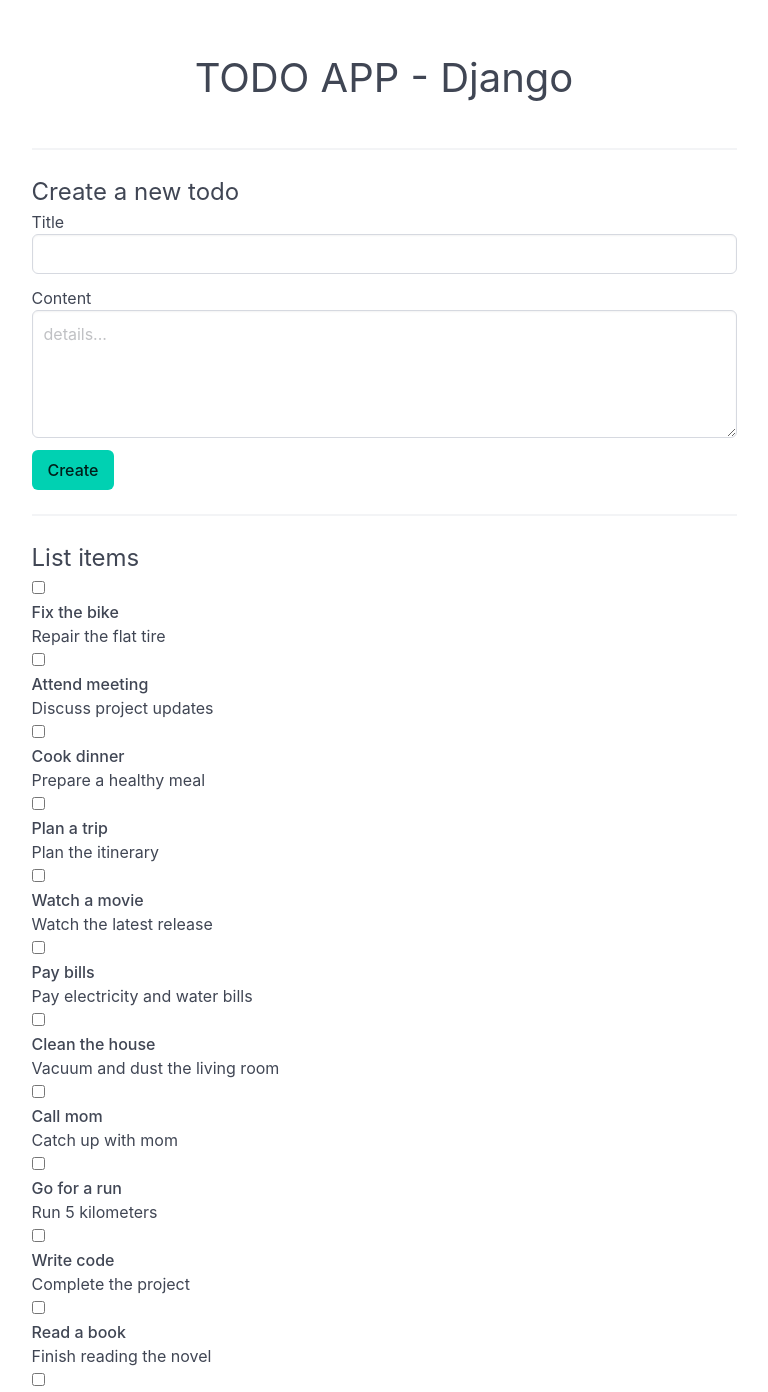
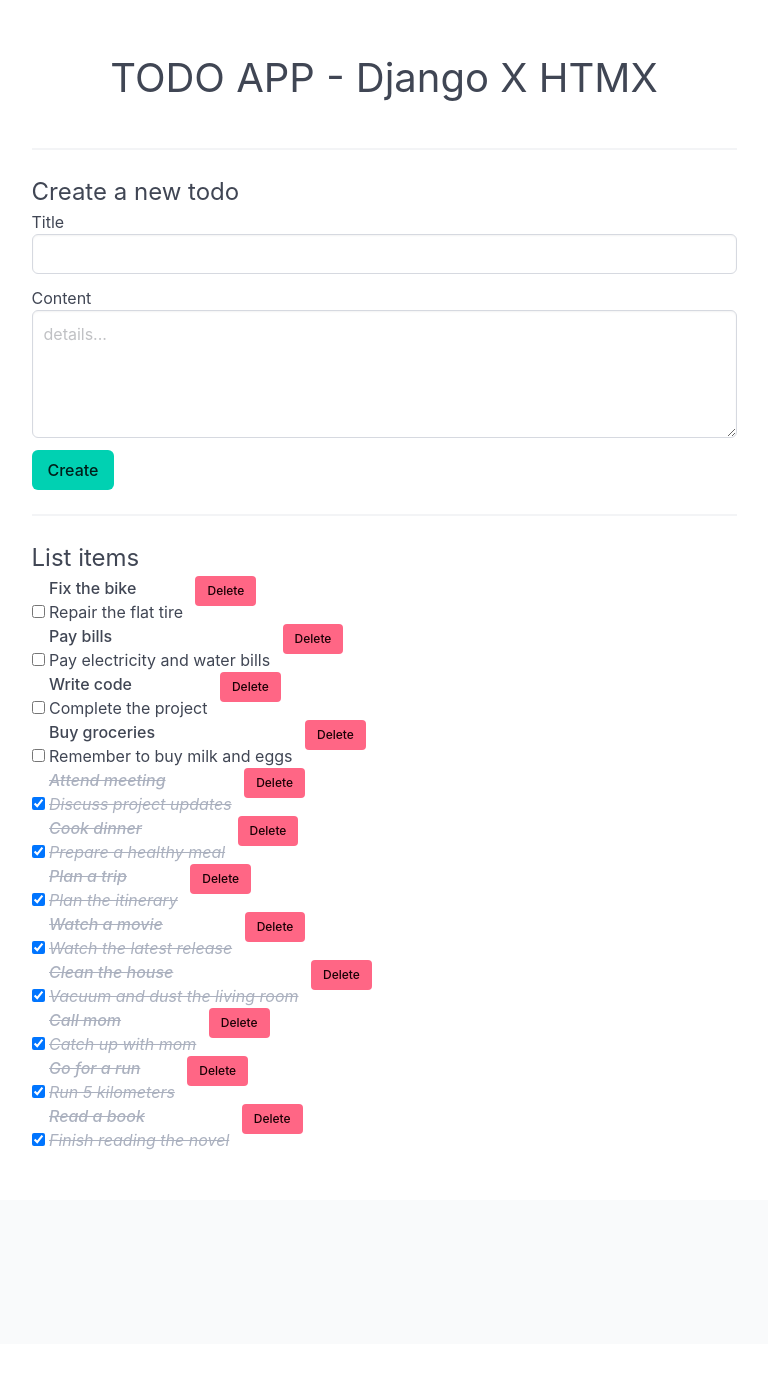
Before and after one commit to aycarl/django-todo, a Django app: page / in a window 1280 px wide. Shown: the top 1392 px of the page, without its empty margins (256-1024 px from the left). After the commit the page ends 1150 px from the top, so only its background shows below. Run offline with Django 4.2, Linux system fonts and the light colour scheme; data comes from the database, SQL or seed files in the repository.

Commit message:
refactor: update docker-compose, rename createdAt to created_at in models, and enhance todo views and templates with HTMX integration

```diff
--- a/todo/models.py
+++ b/todo/models.py
@@ -5,10 +5,10 @@
     title = models.CharField(max_length=256)
     content = models.TextField()
     completed = models.BooleanField(default=False)
-    createdAt = models.DateTimeField(auto_now_add=True)
+    created_at = models.DateTimeField(auto_now_add=True) # Renamed from createdAt
 
     class Meta:
-        ordering = ['-createdAt']
+        ordering = ['-created_at'] # Updated to use renamed field
         managed = True
         verbose_name = 'Todo'
         verbose_name_plural = 'Todos'
--- /dev/null
+++ b/todo/templates/todo/_todo_item.html
@@ -0,0 +1,24 @@
+<div id="todo-item-{{ todo.id }}">
+    <input aria-label="Toggle todo"
+           type="checkbox"
+           name="completed"
+           hx-post="{% url 'todo:toggle' todo.id %}"
+           hx-target="#todo-list"
+           hx-swap="innerHTML"
+           {% if todo.completed %}checked{% endif %}
+    />
+    <div class="is-inline-block {% if todo.completed %}has-text-grey-light is-italic{% endif %}"
+         {% if todo.completed %}
+             style="text-decoration: line-through;"
+         {% endif %}>
+        <h3 class="has-text-weight-medium">{{ todo.title }}</h3>
+        <p>{{ todo.content }}</p>
+    </div>
+    <button class="button is-danger is-small ml-2"
+            hx-delete="{% url 'todo:delete_todo' todo.id %}"
+            hx-target="#todo-item-{{ todo.id }}"
+            hx-swap="outerHTML"
+            hx-confirm="Are you sure you want to delete this todo?">
+        Delete
+    </button>
+</div>
--- /dev/null
+++ b/todo/templates/todo/_todo_list.html
@@ -0,0 +1,3 @@
+{% for todo in todos %}
+    {% include "todo/_todo_item.html" %}
+{% endfor %}
--- a/todo/templates/todo/htmx-index.html
+++ b/todo/templates/todo/htmx-index.html
@@ -14,7 +14,7 @@
     <body>
         <header class="section pb-2">
             <div class="is-flex is-justify-content-center">
-                <h1 class="is-size-2">TODO APP - Django</h1>
+                <h1 class="is-size-2">TODO APP - Django X HTMX</h1>
             </div>
         </header>
         <main>
@@ -23,12 +23,12 @@
                 <hr>
                 <div>
                     <h2 class="is-size-4">Create a new todo</h2>
-                    <form action="" method="post">
+                    <form hx-post="{% url 'todo:create_todo' %}" hx-target="#todo-list" hx-swap="afterbegin" hx-on="htmx:afterRequest: this.reset()">
                         {% csrf_token %}
                         <div class="field">
                             <label for="title">Title</label>
                             <div class="control">
-                                <input class="input" type="text" id="title" name="title">
+                                <input class="input" type="text" id="title" name="title" required>
                             </div>
                         </div>
                         <div class="field">
@@ -44,21 +44,25 @@
             </div>
             <div class="container is-max-tablet is-flex is-flex-direction-column">
                 <h2 class="is-size-4">List items</h2>
-                <div>
+                <div id="todo-list">
                     {% for todo in todos %}
-                        <input aria-label=""
-                               type="checkbox"
-                               hx-post="{% url 'todo:toggle' todo.id %}"
-                        />
-                        <div>
-                            <h3 class="has-text-weight-medium">{{ todo.title }}</h3>
-                            <p>{{ todo.content }}</p>
-                        </div>
+                        {% include "todo/_todo_item.html" %}
                     {% endfor %}
                 </div>
             </div>
         </section>
         </main>
         <footer class="footer"></footer>
+
+        <script>
+          document.addEventListener('DOMContentLoaded', (event) => {
+            document.body.addEventListener('htmx:configRequest', function(evt) {
+              const csrfTokenInput = document.querySelector('input[name="csrfmiddlewaretoken"]');
+              if (csrfTokenInput) {
+                evt.detail.headers['X-CSRFToken'] = csrfTokenInput.value;
+              }
+            });
+          });
+        </script>
     </body>
 </html>
--- a/todo/urls.py
+++ b/todo/urls.py
@@ -10,7 +10,9 @@
 
 urlpatterns = [
     path('', views.IndexView.as_view(), name='index'),
+    path('create/', views.create_todo, name='create_todo'),  # New URL for creating todos
     path('toggle/<int:pk>/', views.toggle_todo, name='toggle'),
+    path('delete/<int:pk>/', views.delete_todo, name='delete_todo'), # New URL for deleting todos
     path('api/', include(router.urls)),
     path('favicon.ico', views.favicon, name='favicon'),
 ]
--- a/todo/views.py
+++ b/todo/views.py
@@ -1,6 +1,7 @@
 from django.http import HttpResponse
+from django.shortcuts import render  # Added for rendering partials
 from django.views import generic
-from django.views.decorators.http import require_GET, require_http_methods
+from django.views.decorators.http import require_GET, require_http_methods, require_POST  # Added require_POST
 from rest_framework import viewsets
 from todo.models import Todo
 from todo.serializers import TodoSerializer
@@ -22,27 +23,57 @@
     context_object_name = "todos"
 
     def get_queryset(self):
-        return Todo.objects.all()
+        # Sort by completion status (False then True), then by creation date (newest first)
+        return Todo.objects.all().order_by('completed', '-created_at')
 
 
-@require_http_methods(["PUT"])
+@require_http_methods(["POST"])  # Changed from PUT to POST for hx-post
 def toggle_todo(request, pk):
     """
-    Toggle the completed state of a todo
+    Toggle the completed state of a todo and return the re-sorted list of todos.
     """
     todo = Todo.objects.get(pk=pk)
     todo.completed = not todo.completed
     todo.save()
-    return HttpResponse(status=204)
+
+    # Fetch all todos with the desired sorting
+    todos = Todo.objects.all().order_by('completed', '-created_at')
+    return render(request, "todo/_todo_list.html", {"todos": todos})
+
+
+@require_POST
+def create_todo(request):
+    """
+    Create a new todo and return the new item partial.
+    """
+    title = request.POST.get("title")
+    content = request.POST.get("content")
+    if title:
+        todo = Todo.objects.create(title=title, content=content)
+        return render(request, "todo/_todo_item.html", {"todo": todo})
+    return HttpResponse(status=400)  # Bad request if title is missing
+
+
+@require_http_methods(["DELETE"])
+def delete_todo(request, pk):
+    """
+    Delete a todo and return an empty response.
+    """
+    try:
+        todo = Todo.objects.get(pk=pk)
+        todo.delete()
+        return HttpResponse(status=200)  # OK, HTMX will remove the element
+    except Todo.DoesNotExist:
+        return HttpResponse(status=404)  # Not Found
 
 
 @require_GET
 def favicon(request) -> HttpResponse:
     return HttpResponse(
         (
-                '<svg xmlns="http://www.w3.org/2000/svg" viewBox="0 0 100 100">'
-                + '<text y=".9em" font-size="90">🦊</text>'
-                + "</svg>"
+            '<svg xmlns="http://www.w3.org/2000/svg" viewBox="0 0 100 100">'
+            + '<text y=".9em" font-size="90">🦊</text>'
+            + "</svg>"
         ),
         content_type="image/svg+xml",
     )
```
Also changed, not shown: docker-compose.yml (+11 -11 lines), todo/migrations/0003_alter_todo_options_rename_createdat_todo_created_at.py (added).
